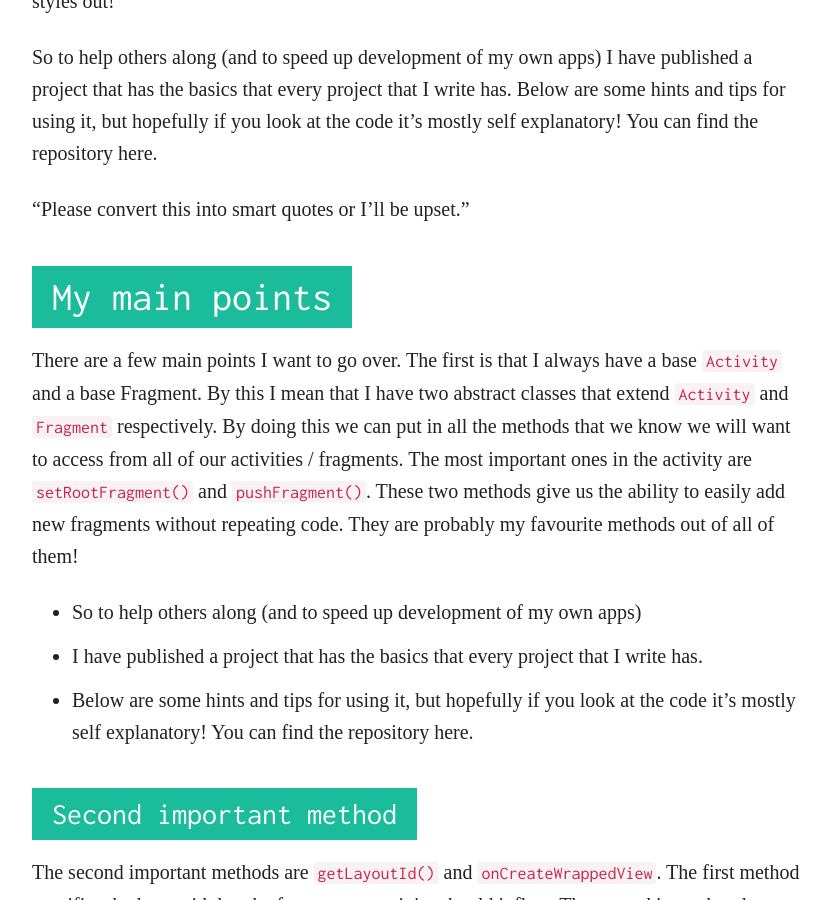
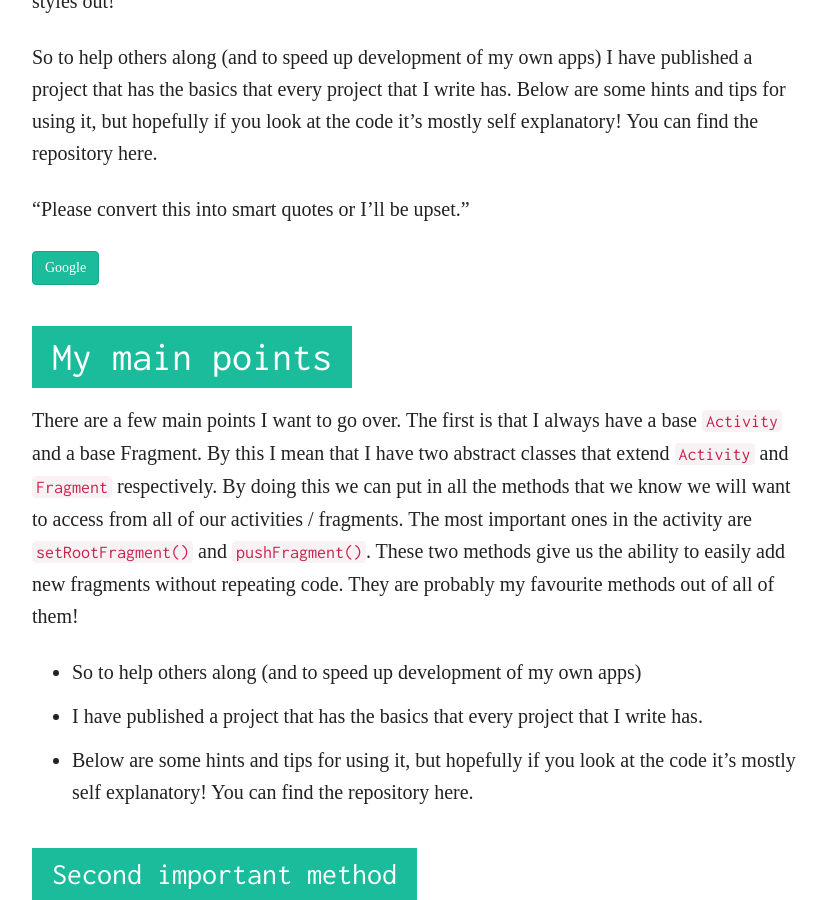
Before and after one commit to Geekhole/geekhole.github.io2, a Jekyll site: the page built from _posts/2016-11-14-the-app-foundation.md, in a window 1280 px wide and 900 px high, scrolled down 740 px. Shown: the whole window, without its empty margins (223-1053 px from the left). Built offline with Jekyll 4.4.1, drawn with Linux system fonts in a browser that asks for light colours; some web fonts are replaced; comment, search, counter and statistics services are not loaded.

Commit message:
Sampe post test

```diff
--- a/_posts/2016-11-14-the-app-foundation.md
+++ b/_posts/2016-11-14-the-app-foundation.md
@@ -17,6 +17,10 @@ category:
 So to help others along (and to speed up development of my own apps) I have published a project that has the basics that every project that I write has. Below are some hints and tips for using it, but hopefully if you look at the code it’s mostly self explanatory! You can find the repository here.
 
 "Please convert this into smart quotes or I'll be upset."
+
+<a role="button" class="btn btn-primary" href="http://google.com/">
+Google
+</a>
 
 ## My main points
 
```
